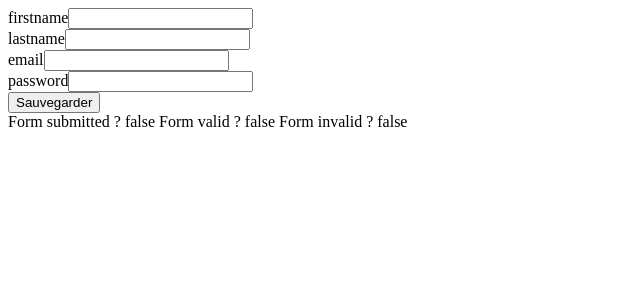
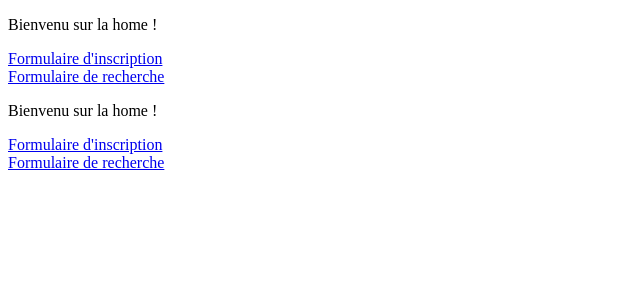
Before and after one commit to Tisserandmat/AngularQuest, an Angular app: page /home in a window 1280 px wide. Shown: the top 300 px of the page, without its empty margins (0-640 px from the left). Built offline with nearby package versions, Linux system fonts and the light colour scheme.

Commit message:
avancement sur la quete reactForm mise en page des différents compenent + mise en place du routing -  15%

```diff
--- a/src/app/app.component.html
+++ b/src/app/app.component.html
@@ -1 +1,2 @@
-<app-sign-up></app-sign-up>
+<app-home></app-home>
+<router-outlet></router-outlet>
--- /dev/null
+++ b/src/app/app.routes.ts
@@ -0,0 +1,12 @@
+import { Routes } from '@angular/router';
+import { HomeComponent } from './home/home.component';
+import {SignUpComponent} from "./sign-up/sign-up.component";
+import {SearchMovieComponent} from "./search-movie/search-movie.component";
+
+const ROUTES: Routes = [
+  { path: 'home', component: HomeComponent },
+  { path: 'signup', component: SignUpComponent },
+  { path: 'searchmovie', component: SearchMovieComponent },
+];
+
+export { ROUTES };
--- /dev/null
+++ b/src/app/home/home.component.html
@@ -0,0 +1,7 @@
+<p>Bienvenu sur la home !</p>
+ <div>
+   <a [routerLink]="['/signup']">Formulaire d'inscription</a>
+ </div>
+<div>
+  <a [routerLink]="['/searchmovie']">Formulaire de recherche</a>
+</div>
--- /dev/null
+++ b/src/app/home/home.component.ts
@@ -0,0 +1,15 @@
+import { Component, OnInit } from '@angular/core';
+
+@Component({
+  selector: 'app-home',
+  templateUrl: './home.component.html',
+  styleUrls: ['./home.component.css']
+})
+export class HomeComponent implements OnInit {
+
+  constructor() { }
+
+  ngOnInit(): void {
+  }
+
+}
--- /dev/null
+++ b/src/app/search-movie/search-movie.component.html
@@ -0,0 +1 @@
+<p>search-movie works!</p>
--- /dev/null
+++ b/src/app/search-movie/search-movie.component.ts
@@ -0,0 +1,15 @@
+import { Component, OnInit } from '@angular/core';
+
+@Component({
+  selector: 'app-search-movie',
+  templateUrl: './search-movie.component.html',
+  styleUrls: ['./search-movie.component.css']
+})
+export class SearchMovieComponent implements OnInit {
+
+  constructor() { }
+
+  ngOnInit(): void {
+  }
+
+}
```
Also changed, not shown: src/app/app.module.ts (+12 -0 lines), src/app/home/home.component.css (added), src/app/search-movie/search-movie.component.css (added), 2 other files (tests, documents, lock files or other folders).
